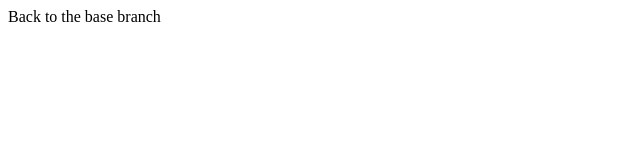
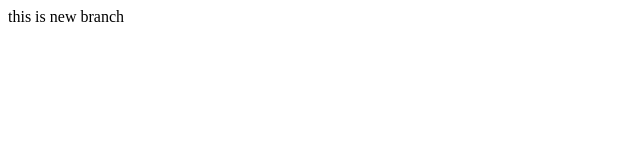
Before and after one commit to KW-M/domaintester, a plain HTML site: page index.html in a window 1280 px wide. Shown: the full height of the page, 0-640 px from the left. Drawn offline with Linux system fonts and the light colour scheme.

Commit message:
new branch

```diff
--- a/index.html
+++ b/index.html
@@ -1,6 +1,6 @@
 <!DOCTYPE html>
 <html>
 <body>
-Back to the base branch
+this is new branch
 </body>
 </html>
```
